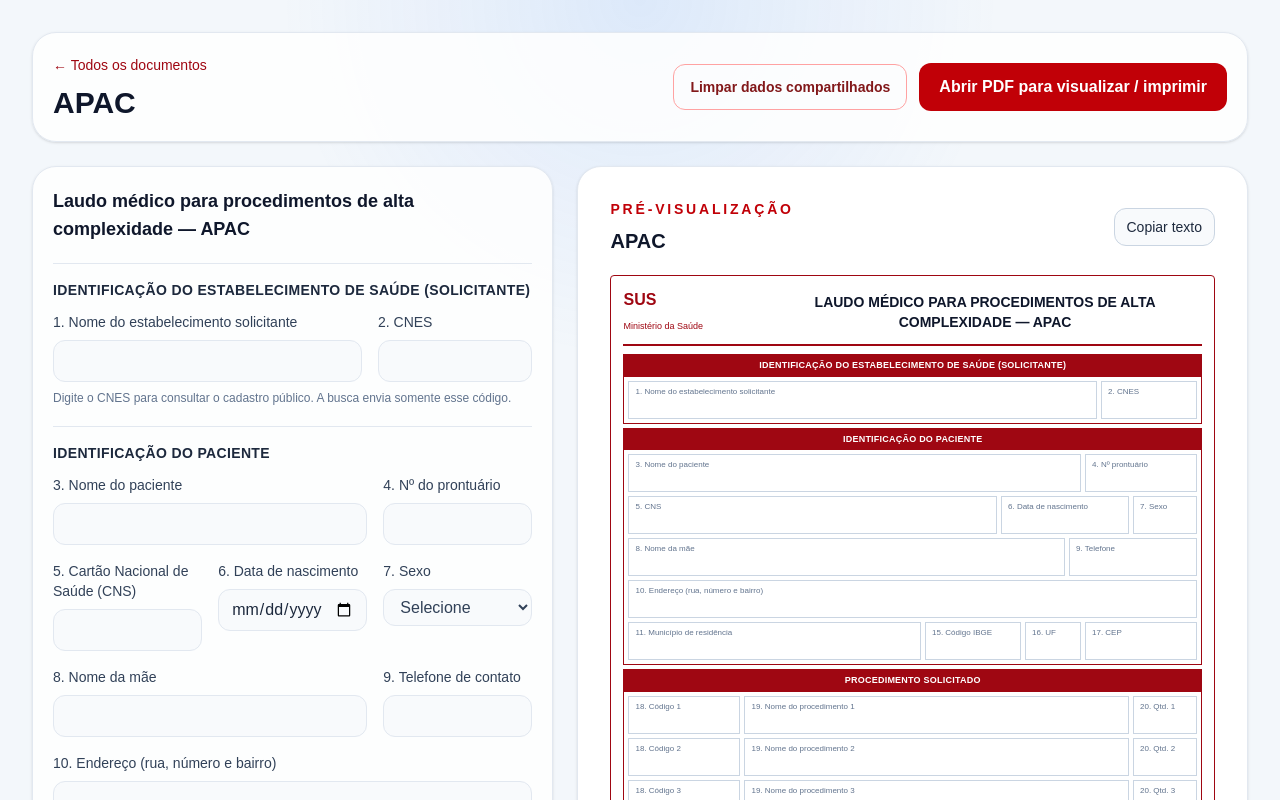
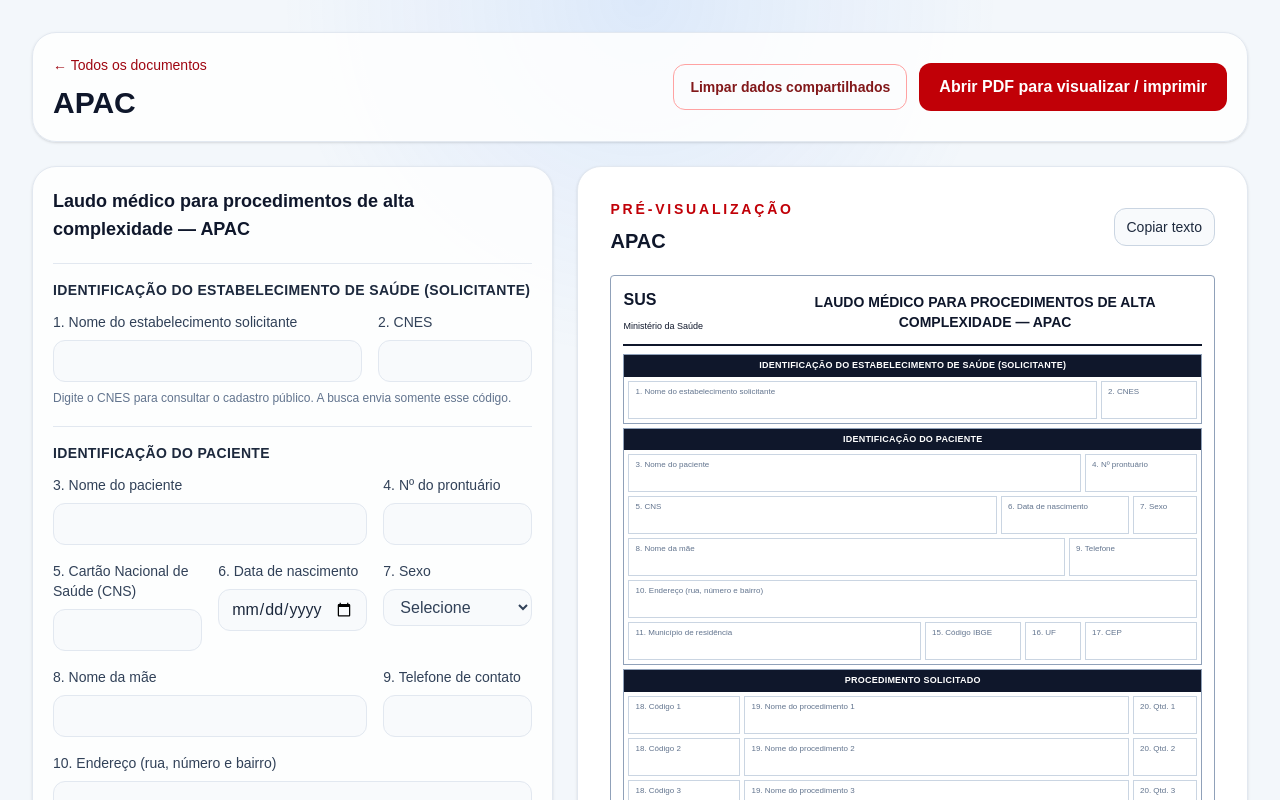
Before and after one commit to ricabarroso/DOMEULOP, a Next.js app: page /apac in a window 1280 px wide. Shown: the top 800 px of the page. Built offline with nearby package versions, Linux system fonts and the light colour scheme.

Commit message:
Restaura cores originais do papel da APAC

```diff
--- a/components/document-editor.tsx
+++ b/components/document-editor.tsx
@@ -1099,9 +1099,9 @@ function SignatureLine({ label }: { label: string }) {
 
 function ApacPreview({ form, currentDate }: { form: MedicalDocumentForm; currentDate: string }) {
   return (
-    <div className="document-content apac-paper mt-5 space-y-1 rounded border border-red-800 bg-white p-3 text-slate-900">
-      <div className="mb-2 flex items-center justify-between border-b-2 border-red-800 pb-2">
-        <div className="font-bold text-red-800">SUS<br /><span className="text-[9px] font-normal">Ministério da Saúde</span></div>
+    <div className="document-content apac-paper mt-5 space-y-1 rounded border border-slate-400 bg-white p-3 text-slate-900">
+      <div className="mb-2 flex items-center justify-between border-b-2 border-slate-900 pb-2">
+        <div className="font-bold">SUS<br /><span className="text-[9px] font-normal">Ministério da Saúde</span></div>
         <h3 className="max-w-[75%] text-center text-sm font-bold uppercase">Laudo médico para procedimentos de alta complexidade — APAC</h3>
       </div>
       <ApacPreviewSection title="Identificação do estabelecimento de saúde (solicitante)">
@@ -1191,8 +1191,8 @@ function ApacPreview({ form, currentDate }: { form: MedicalDocumentForm; current
 
 function ApacPreviewSection({ title, children }: { title: string; children: ReactNode }) {
   return (
-    <section className="border border-red-800">
-      <h4 className="bg-red-800 px-2 py-1 text-center text-[9px] font-bold uppercase tracking-wide text-white">{title}</h4>
+    <section className="border border-slate-400">
+      <h4 className="bg-slate-900 px-2 py-1 text-center text-[9px] font-bold uppercase tracking-wide text-white">{title}</h4>
       <div className="space-y-1 p-1">{children}</div>
     </section>
   );
```
